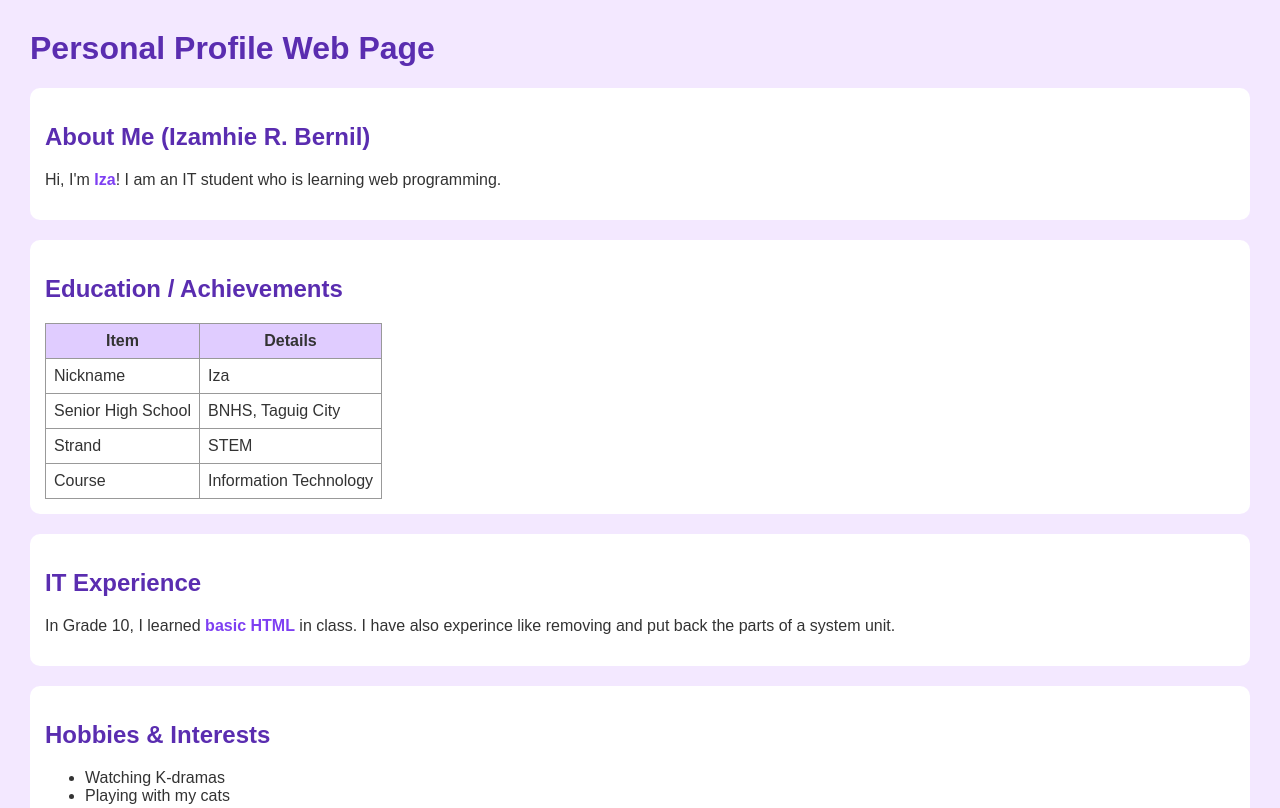
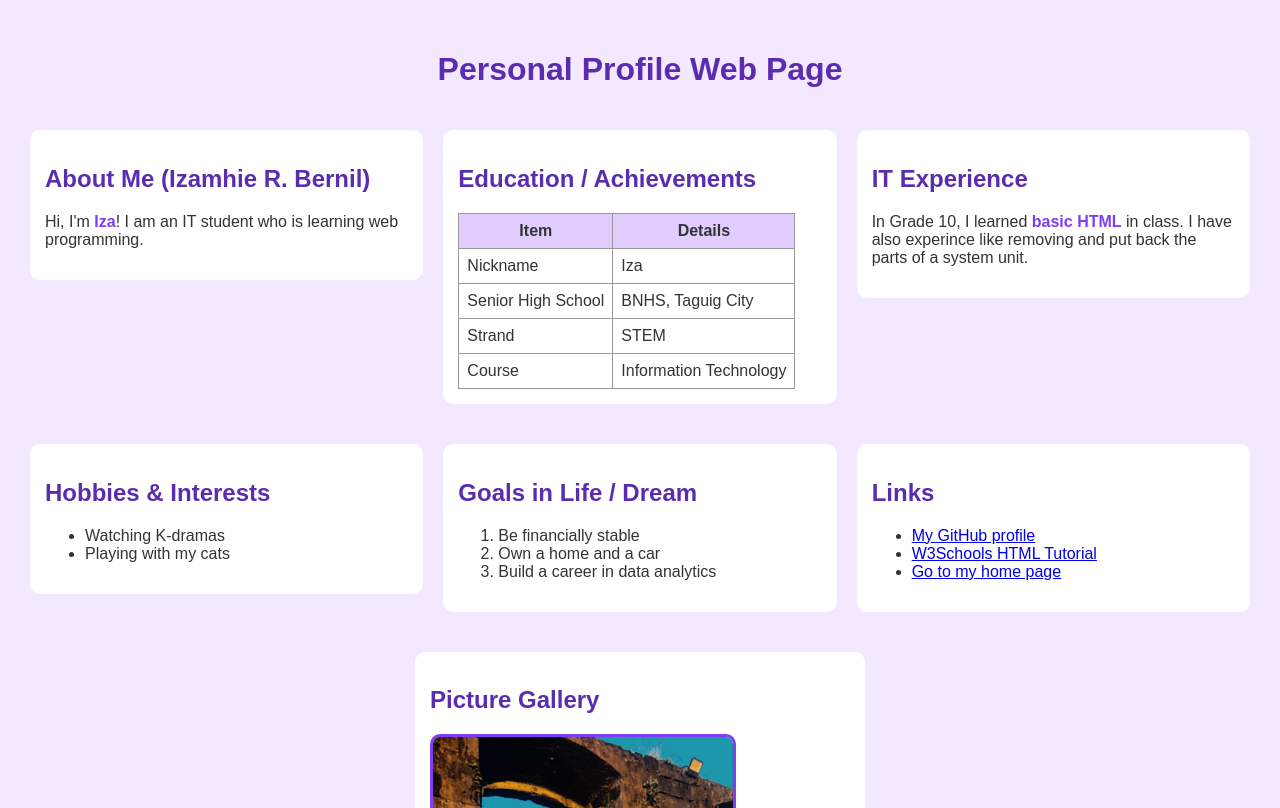
Before and after one commit to RAM-izamhie/webprog-CF251-html-lessons, a plain HTML site: page introduction/index.html in a window 1280 px wide. Shown: the top 808 px of the page. Drawn offline with Linux system fonts and the light colour scheme.

Commit message:
Enhance layout with flexbox and styling
Added CSS styles for layout and design improvements.

```diff
--- a/introduction/index.html
+++ b/introduction/index.html
@@ -6,6 +6,25 @@
   <meta name="author" content="Izamhie R. Bernil">
   <title>Iza's Personal Profile</title>
   <style>
+        /* flexbox: sections sit side by side and wrap on small screens */
+    body {
+      display: flex;
+      flex-wrap: wrap;
+      justify-content: center;
+      align-items: flex-start;
+      gap: 20px;
+    }
+
+    h1 {
+      width: 100%;
+      text-align: center;
+    }
+
+    .section {
+      flex: 1 1 300px;
+      max-width: 450px;
+      box-sizing: border-box;
+    }
     body { font-family: Arial, sans-serif; background-color: #f3e8ff; color: #333333; margin: 30px; }
     h1, h2 { color: #5a2db0; }
     .section { background-color: white; padding: 15px; margin-bottom: 20px; border-radius: 10px; }
```
